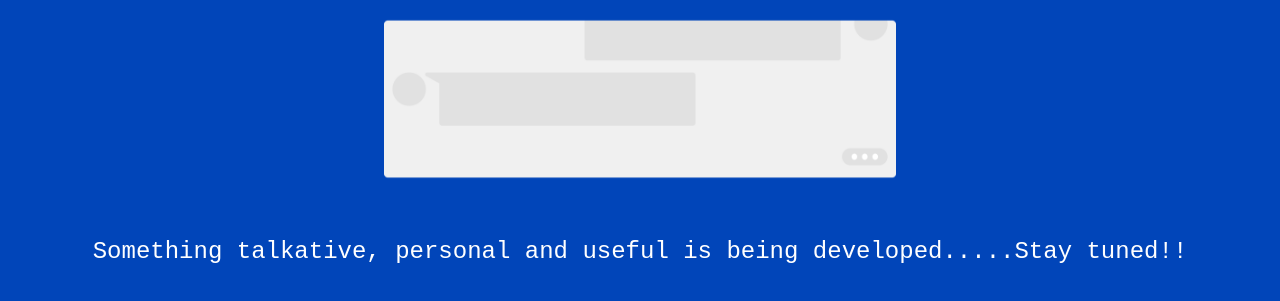
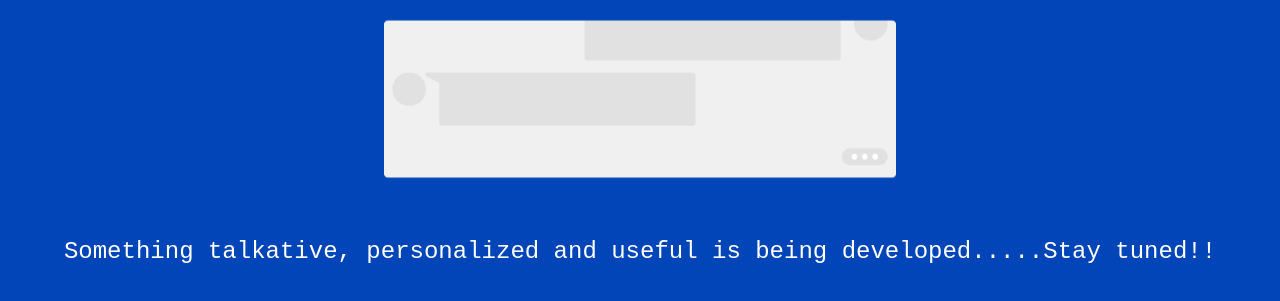
Before and after one commit to getmageapp/getmageapp.github.io, a plain HTML site: page index.html in a window 1280 px wide. Shown: the part 177-478 px from the top of the page. Drawn offline with Linux system fonts and the light colour scheme.

Commit message:
fix: vocabulary mod

```diff
--- a/index.html
+++ b/index.html
@@ -50,7 +50,7 @@
     <div class="hero">
       <img src="images/hero.png" alt="Hero" style="width: 100%;">
     </div>
-    <p class="subheading">Something talkative, personal and useful is being developed.....Stay tuned!!</p>
+    <p class="subheading">Something talkative, personalized and useful is being developed.....Stay tuned!!</p>
 </div>
 </body>
 </html>
```
Also changed, not shown: 1 other file.
